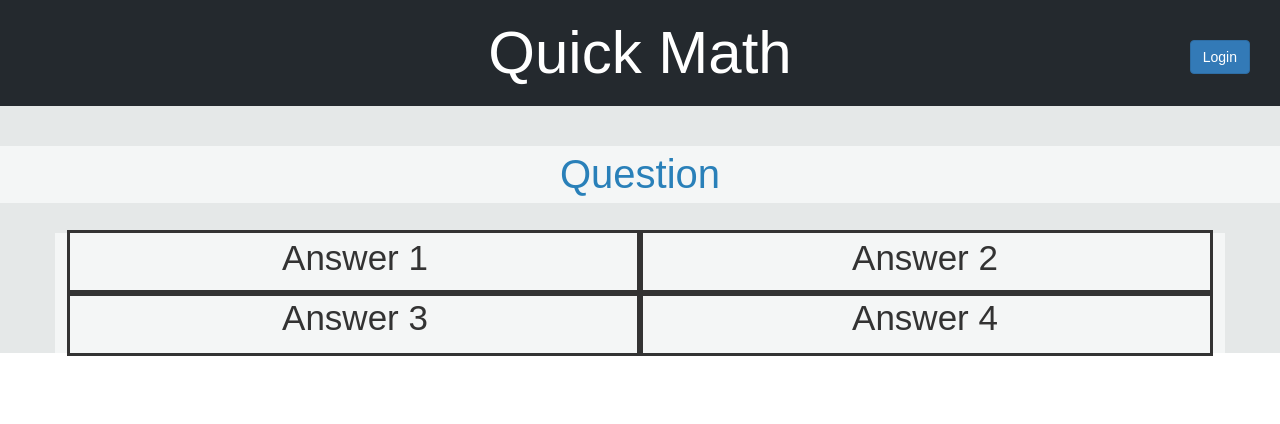
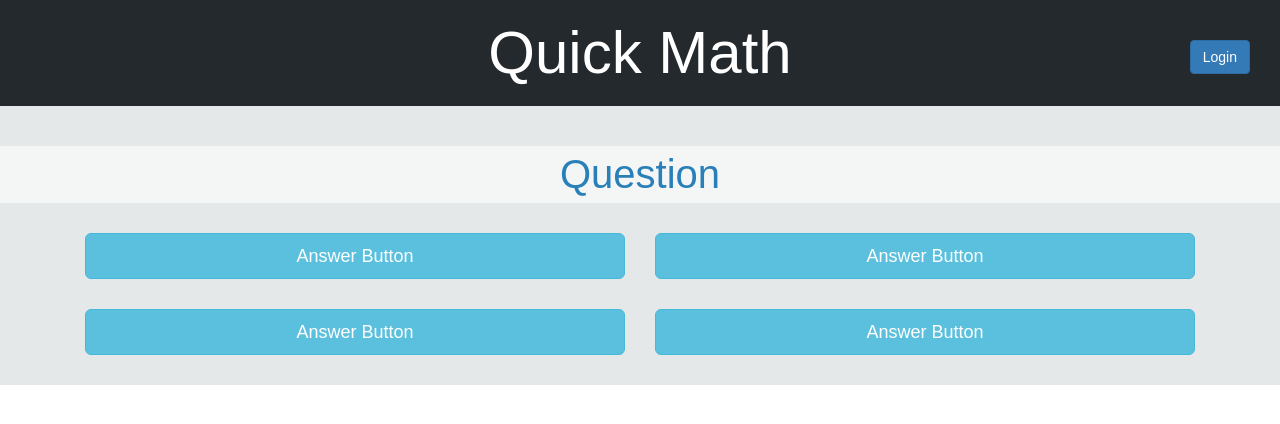
Before and after one commit to lintopher0315/Quick-Math, a React (Create React App) app: page / in a window 1280 px wide. Shown: the top 424 px of the page. Built offline with nearby package versions, Linux system fonts and the light colour scheme.

Commit message:
added buttons

```diff
--- a/src/App.js
+++ b/src/App.js
@@ -3,6 +3,7 @@ import logo from './logo.svg';
 import './App.css';
 import Header from './components/Header';
 import Question from './components/Question';
+import AnsButton from './components/AnsButton';
 import { Grid, Col, Row, Button } from 'react-bootstrap';
 
 class App extends Component {
@@ -14,19 +15,19 @@ class App extends Component {
 
                 <Grid className="questions" style = {styles.grid}>
                     <Col xs={12} md={6} style = {styles.question}>
-                        <p>Answer 1</p>
+                        <AnsButton/>
                     </Col>
 
                     <Col xs={12} md={6} style = {styles.question}>
-                        <p>Answer 2</p>
+                        <AnsButton/>
                     </Col>
 
                     <Col xs={6} md={6} style = {styles.question}>
-                        <p>Answer 3</p>
+                        <AnsButton/>
                     </Col>
 
                     <Col xs={6} md={6} style = {styles.question}>
-                        <p>Answer 4</p>
+                        <AnsButton/>
                     </Col>
                 </Grid>
             </div>
@@ -38,13 +39,12 @@ let styles = {
     grid: {
         fontSize: 35,
         fontFamily: "sans-serif",
-        background: '#f4f6f6',
         marginTop: 30,
         marginBottom: 30,
     },
 
     question: {
-        outlineStyle: 'solid',
+
     }
 }
 
--- a/src/components/AnsButton.js
+++ b/src/components/AnsButton.js
@@ -1,11 +1,12 @@
 import React, { Component } from 'react';
-
+import ReactDOM from 'react-dom';
+import { Grid, Col, Row, Button } from 'react-bootstrap';
 
 class AnsButton extends Component {
     render() {
         return (
-            <div className="ansbutton">
-                Answer Button
+            <div className="ansbutton" style={{marginBottom: 30}}>
+                <Button bsStyle="info" bsSize="large" block>Answer Button</Button>
             </div>
         );
     }
```
